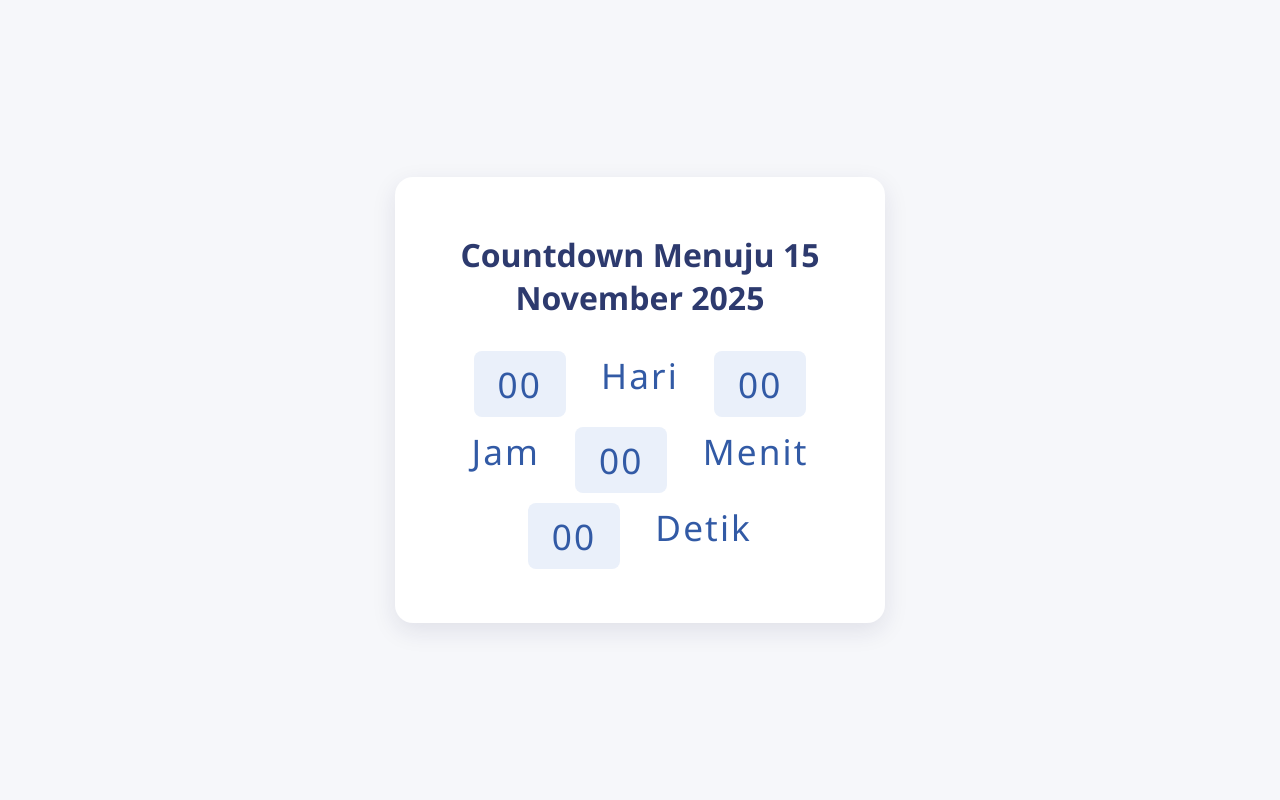
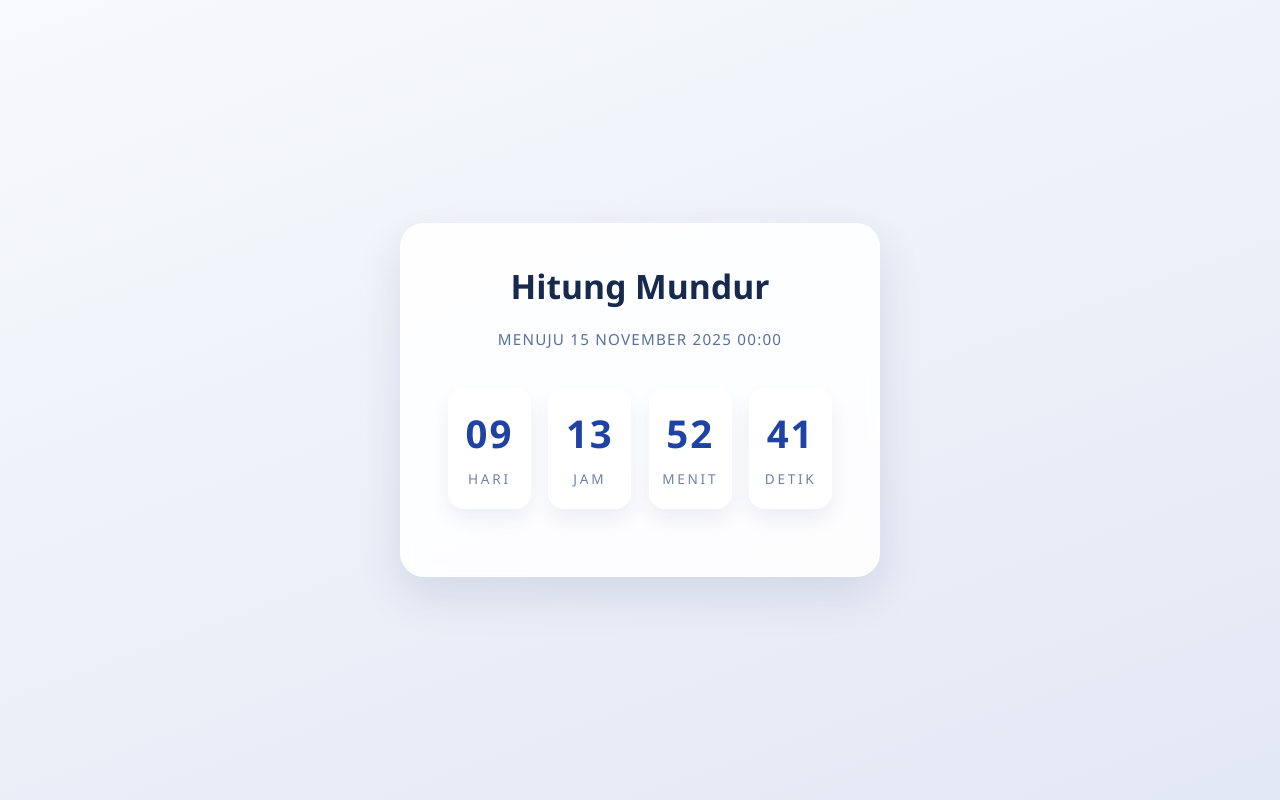
Before and after one commit to SiJao/ProjectJao, a PHP site: page / in a window 1280 px wide. Run offline with PHP 8.4, Linux system fonts and the light colour scheme.

Commit message:
feat(ui): add elegant countdown timer with HTML/CSS/JS

```diff
--- a/index.html
+++ b/index.html
@@ -2,20 +2,33 @@
 <html lang="id">
 <head>
   <meta charset="UTF-8">
-  <title>Countdown to 15 November 2025</title>
+  <title>Countdown Elegan</title>
   <meta name="viewport" content="width=device-width, initial-scale=1.0">
   <link rel="stylesheet" href="style.css">
 </head>
 <body>
   <div class="countdown-container">
-    <h1>Countdown Menuju 15 November 2025</h1>
-    <div class="countdown" id="countdown">
-      <span id="days">00</span> Hari
-      <span id="hours">00</span> Jam
-      <span id="minutes">00</span> Menit
-      <span id="seconds">00</span> Detik
+    <h1>Hitung Mundur</h1>
+    <p class="target-label">Menuju <time id="target-date" datetime="2025-11-15T00:00:00">15 November 2025 00:00</time></p>
+    <div class="countdown" id="countdown" data-target="2025-11-15T00:00:00">
+      <div class="time-segment">
+        <span class="value" id="days">00</span>
+        <span class="label">Hari</span>
+      </div>
+      <div class="time-segment">
+        <span class="value" id="hours">00</span>
+        <span class="label">Jam</span>
+      </div>
+      <div class="time-segment">
+        <span class="value" id="minutes">00</span>
+        <span class="label">Menit</span>
+      </div>
+      <div class="time-segment">
+        <span class="value" id="seconds">00</span>
+        <span class="label">Detik</span>
+      </div>
     </div>
-    <p id="finished" style="display:none;">Waktu telah tiba!</p>
+    <p id="finished">Waktu telah tiba!</p>
   </div>
   <script src="script.js"></script>
 </body>
--- /dev/null
+++ b/script.js
@@ -0,0 +1,61 @@
+const countdownEl = document.getElementById('countdown');
+const targetAttribute = countdownEl?.dataset.target;
+const targetDate = targetAttribute ? new Date(targetAttribute) : null;
+
+function setValues(days, hours, minutes, seconds) {
+  const daysEl = document.getElementById('days');
+  const hoursEl = document.getElementById('hours');
+  const minutesEl = document.getElementById('minutes');
+  const secondsEl = document.getElementById('seconds');
+
+  daysEl.textContent = days.toString().padStart(2, '0');
+  hoursEl.textContent = hours.toString().padStart(2, '0');
+  minutesEl.textContent = minutes.toString().padStart(2, '0');
+  secondsEl.textContent = seconds.toString().padStart(2, '0');
+}
+
+function updateCountdown() {
+  if (!countdownEl) {
+    return;
+  }
+  if (!targetDate || Number.isNaN(targetDate.getTime())) {
+    setValues(0, 0, 0, 0);
+    const finishedEl = document.getElementById('finished');
+    if (finishedEl) {
+      finishedEl.textContent = 'Tanggal tidak valid.';
+      finishedEl.style.display = 'block';
+    }
+    countdownEl.style.display = 'none';
+    return;
+  }
+
+  const now = new Date();
+  const distance = targetDate.getTime() - now.getTime();
+  const finishedEl = document.getElementById('finished');
+
+  if (distance <= 0) {
+    setValues(0, 0, 0, 0);
+    countdownEl.style.display = 'none';
+    if (finishedEl) {
+      finishedEl.textContent = 'Waktu telah tiba!';
+      finishedEl.style.display = 'block';
+    }
+    return;
+  }
+
+  const secondsTotal = Math.floor(distance / 1000);
+  const days = Math.floor(secondsTotal / (60 * 60 * 24));
+  const hours = Math.floor((secondsTotal / (60 * 60)) % 24);
+  const minutes = Math.floor((secondsTotal / 60) % 60);
+  const seconds = Math.floor(secondsTotal % 60);
+
+  setValues(days, hours, minutes, seconds);
+
+  if (finishedEl) {
+    finishedEl.style.display = 'none';
+  }
+  countdownEl.style.display = 'grid';
+}
+
+updateCountdown();
+setInterval(updateCountdown, 1000);
--- a/style.css
+++ b/style.css
@@ -1,51 +1,92 @@
+* {
+  box-sizing: border-box;
+}
+
 body {
-  background: #f6f7fa;
-  font-family: 'Segoe UI', 'Roboto', Arial, sans-serif;
+  background: linear-gradient(160deg, #f7f9fc 0%, #e3e8f5 100%);
+  font-family: 'Poppins', 'Segoe UI', 'Roboto', sans-serif;
   margin: 0;
   min-height: 100vh;
   display: flex;
   align-items: center;
   justify-content: center;
+  color: #17294d;
 }
 
 .countdown-container {
-  background: #fff;
-  padding: 2.2rem 2.5rem;
-  border-radius: 18px;
-  box-shadow: 0 8px 24px rgba(25,32,80,0.10);
+  background: rgba(255, 255, 255, 0.88);
+  padding: 2.5rem 3rem;
+  border-radius: 24px;
+  box-shadow: 0 18px 45px rgba(23, 47, 99, 0.12);
   text-align: center;
-  max-width: 410px;
+  max-width: 480px;
+  width: 90%;
+  backdrop-filter: blur(6px);
 }
 
 .countdown-container h1 {
   font-weight: 600;
-  margin-bottom: 2rem;
-  color: #2d3a6e;
+  margin: 0 0 1.3rem;
+  font-size: 2.1rem;
+}
+
+.target-label {
+  margin: 0 0 2.4rem;
+  font-size: 0.95rem;
+  letter-spacing: 0.08em;
+  text-transform: uppercase;
+  color: #5a6e9f;
 }
 
 .countdown {
-  font-size: 2.2rem;
-  font-weight: 500;
-  color: #325AA5;
-  letter-spacing: 0.06em;
-  margin-bottom: 1.2rem;
-  display: flex;
-  flex-wrap: wrap;
-  justify-content: center;
-  gap: 0.3em 1em;
+  display: grid;
+  grid-template-columns: repeat(4, minmax(70px, 1fr));
+  gap: 1.1rem;
+  margin-bottom: 1.8rem;
 }
 
-.countdown span {
-  background: #eaf0fa;
-  border-radius: 8px;
-  padding: 0.25em 0.6em;
-  min-width: 50px;
+.time-segment {
+  background: rgba(255, 255, 255, 0.86);
+  border-radius: 16px;
+  padding: 1.2rem 0.6rem;
+  box-shadow: inset 0 1px 0 rgba(255, 255, 255, 0.7), 0 10px 20px rgba(45, 64, 115, 0.08);
+}
+
+.value {
+  display: block;
+  font-size: 2.4rem;
+  font-weight: 600;
+  letter-spacing: 0.05em;
+  color: #1f43a4;
+}
+
+.label {
+  font-size: 0.85rem;
+  text-transform: uppercase;
+  letter-spacing: 0.2em;
+  color: #6f81a8;
+  margin-top: 0.65rem;
   display: inline-block;
 }
 
 #finished {
-  font-size: 1.1rem;
-  color: #cf2d2d;
+  font-size: 1.05rem;
+  color: #d43d3d;
   font-weight: 500;
-  margin-top: 1.1em;
+  margin-top: 1.5rem;
+  display: none;
 }
+
+@media (max-width: 520px) {
+  .countdown {
+    grid-template-columns: repeat(2, minmax(120px, 1fr));
+  }
+
+  .countdown-container {
+    padding: 2rem;
+  }
+
+  .value {
+    font-size: 2rem;
+  }
+}
```
Also changed, not shown: sript.js (deleted, +0 -37 lines).
